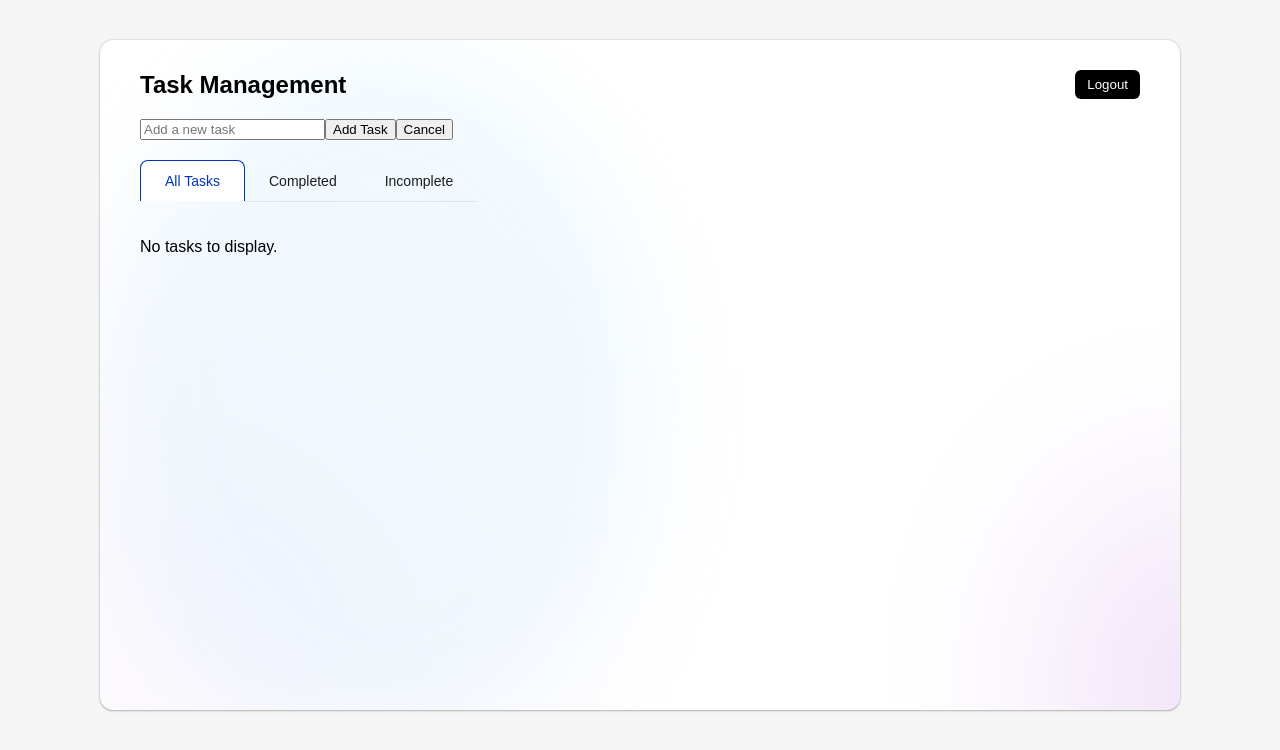
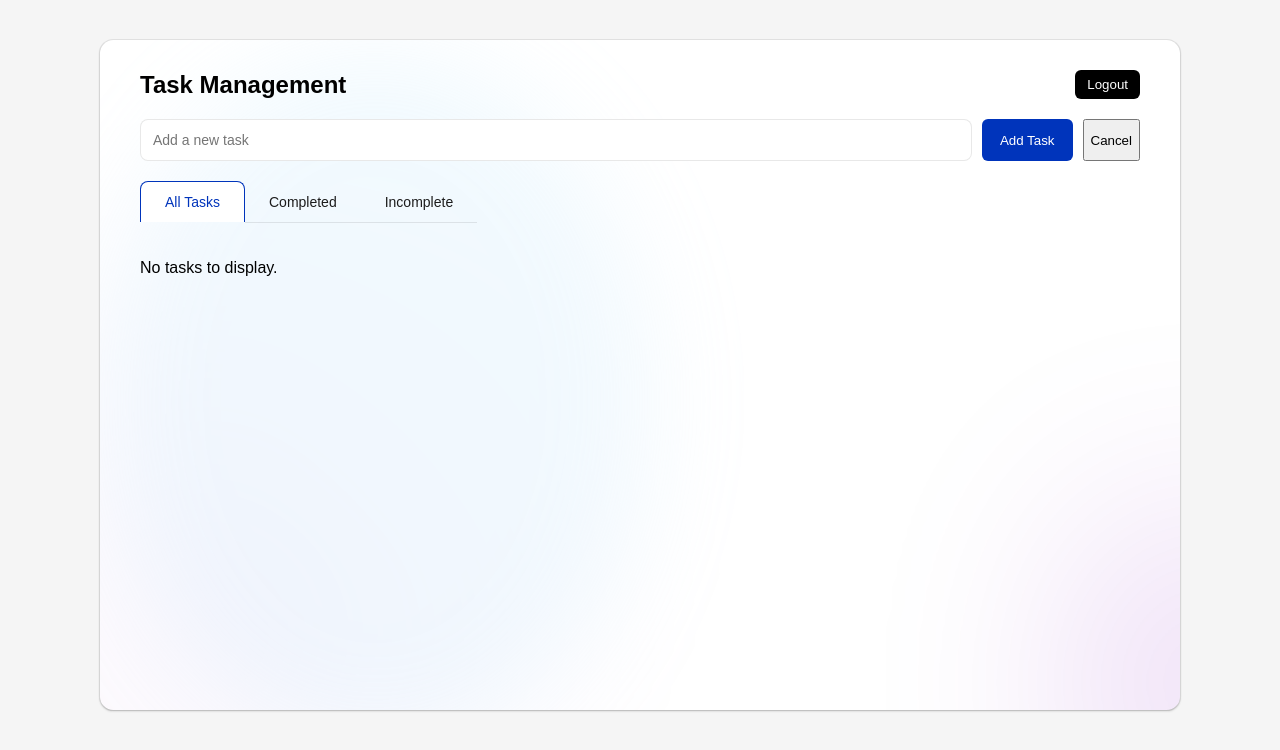
Before and after one commit to Jatin965/authenticated-task-manager, a React (Vite) app: page /tasks in a window 1280 px wide. Both pictures are taken after a click on the button "Add New Task". Shown: the top 750 px of the page. Built offline with nearby package versions, Linux system fonts and the light colour scheme.

Commit message:
Updated add tasks

```diff
--- a/src/assets/scss/_tasks.scss
+++ b/src/assets/scss/_tasks.scss
@@ -18,6 +18,40 @@
       padding: 7px 12px;
       border-radius: 6px;
       cursor: pointer;
+    }
+  }
+
+  .add-btn {
+    background: $theme-primary;
+    color: $theme-white;
+    border: none;
+    padding: 13px 18px;
+    border-radius: 6px;
+    cursor: pointer;
+  }
+
+  .task-add {
+    display: flex;
+    gap: 10px;
+    input {
+      flex: 1;
+      padding: 12px;
+      border: 1px solid rgba(33, 33, 33, 0.1);
+      border-radius: 8px;
+      font-size: 14px;
+      font-weight: 500;
+      color: $theme-text-two;
+    }
+    button {
+      cursor: pointer;
+
+      &[type="submit"] {
+        background: $theme-primary;
+        color: $theme-white;
+        border: none;
+        padding: 13px 18px;
+        border-radius: 6px;
+      }
     }
   }
 
@@ -49,7 +83,7 @@
           color: $theme-text-two;
         }
 
-        .btn-group{
+        .btn-group {
           display: flex;
           justify-content: space-between;
         }
--- a/src/components/Tasks/TaskForm.jsx
+++ b/src/components/Tasks/TaskForm.jsx
@@ -19,11 +19,12 @@ const TaskForm = () => {
         })
       );
       setTaskTitle("");
+      setIsAdding(false);
     }
   };
 
   return isAdding ? (
-    <form onSubmit={handleSubmit}>
+    <form className="task-add" onSubmit={handleSubmit}>
       <input
         type="text"
         value={taskTitle}
@@ -35,7 +36,7 @@ const TaskForm = () => {
       <button onClick={() => setIsAdding(false)}>Cancel</button>
     </form>
   ) : (
-    <button onClick={() => setIsAdding(true)}>Add New Task</button>
+    <button className="add-btn" onClick={() => setIsAdding(true)}>Add New Task</button>
   );
 };
 
```
